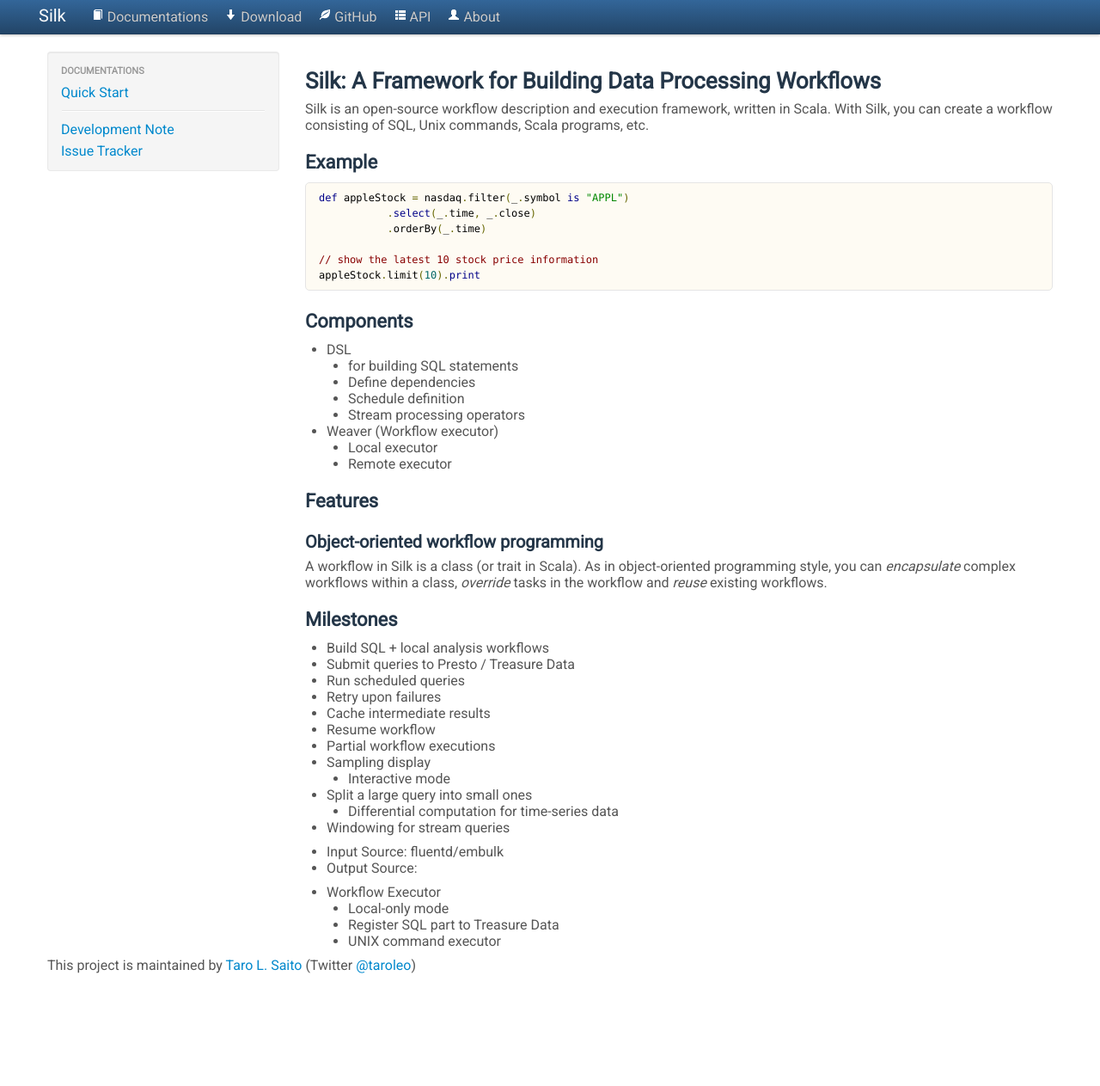
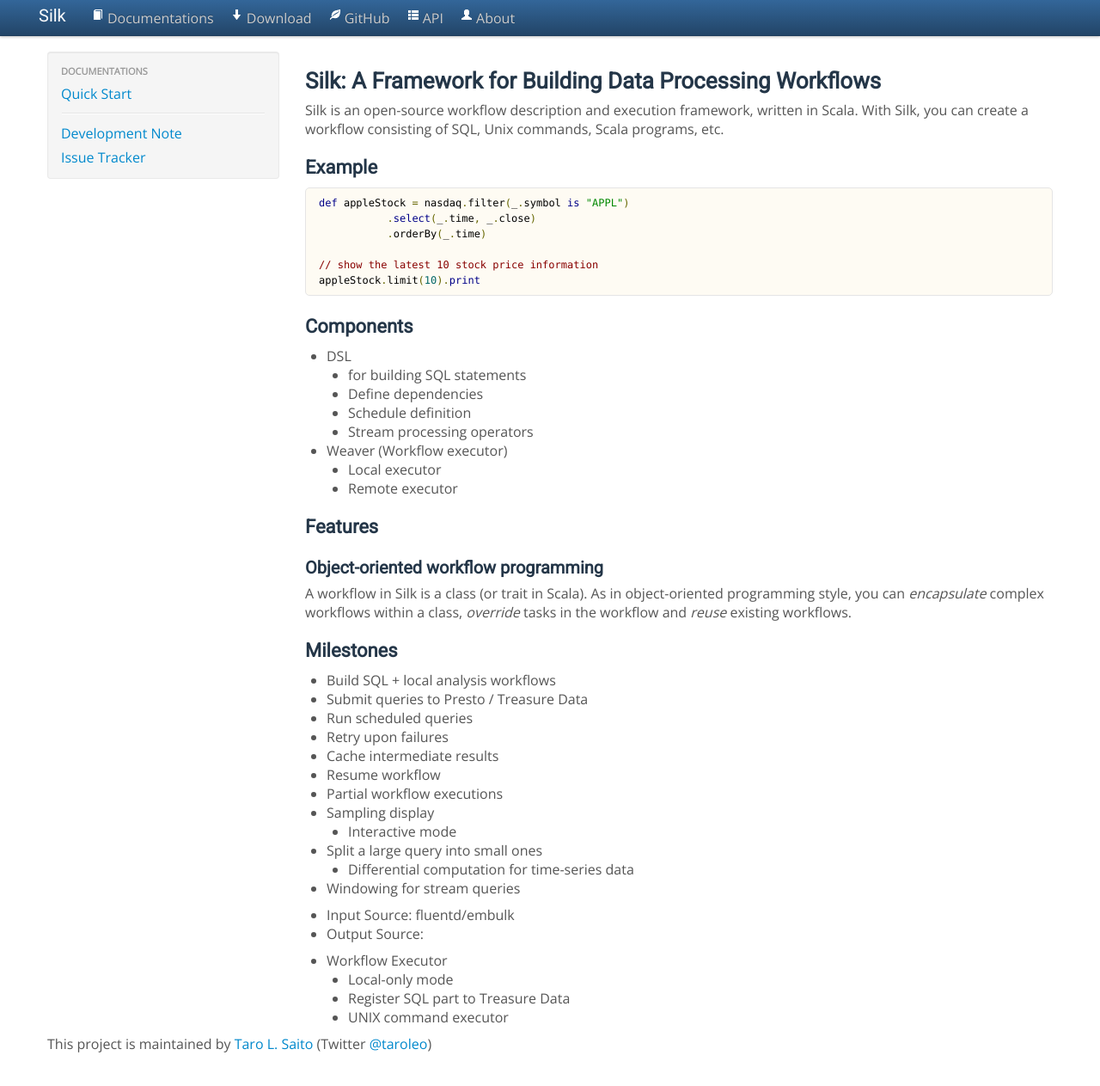
Before and after one commit to xerial/silk, a Jekyll site: the page built from index.md, in a window 1280 px wide and 1274 px high. Shown: the top 1263 px of the window at 86% size. Built offline with Jekyll 4.4.1, drawn with Linux system fonts in a browser that asks for light colours.

Commit message:
Using open sans font

```diff
--- a/stylesheets/styles.css
+++ b/stylesheets/styles.css
@@ -7,7 +7,7 @@ body {
 }
 
 p, a, li {
- font: 16px Roboto, Arial, sans-serif;
+ font: 16px "Open Sans", Roboto, Arial, sans-serif;
 }
 
 h1, h2, h3, h4, h5, h6 {
```
